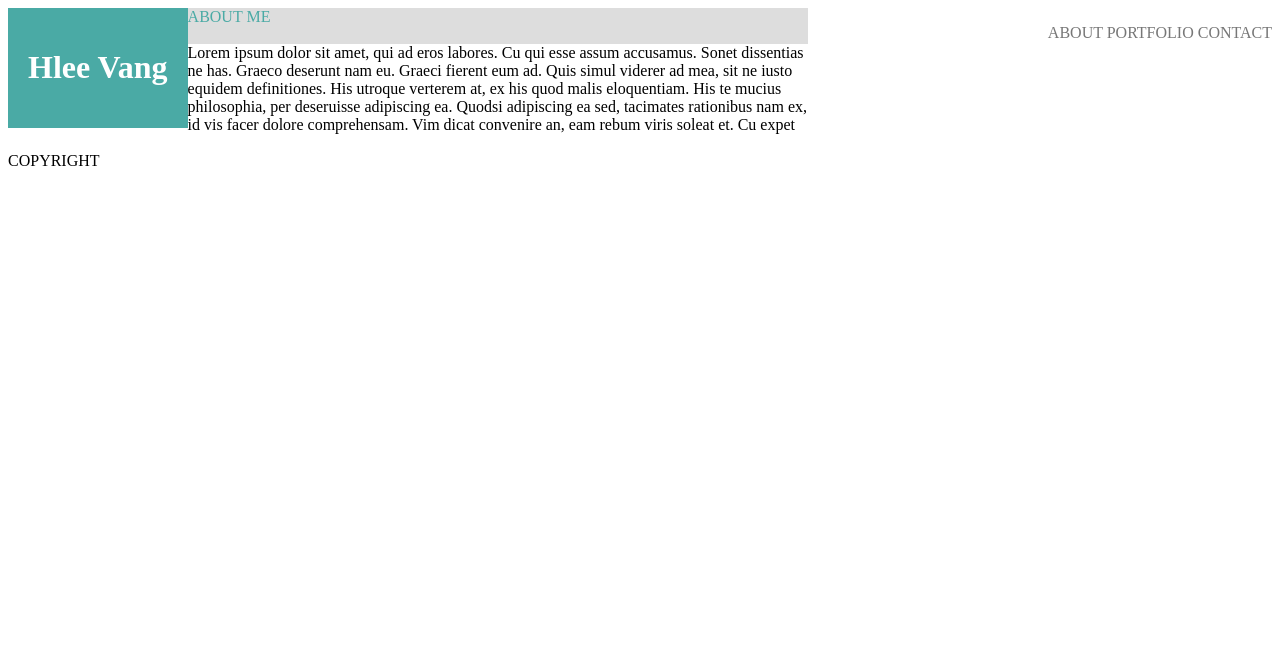
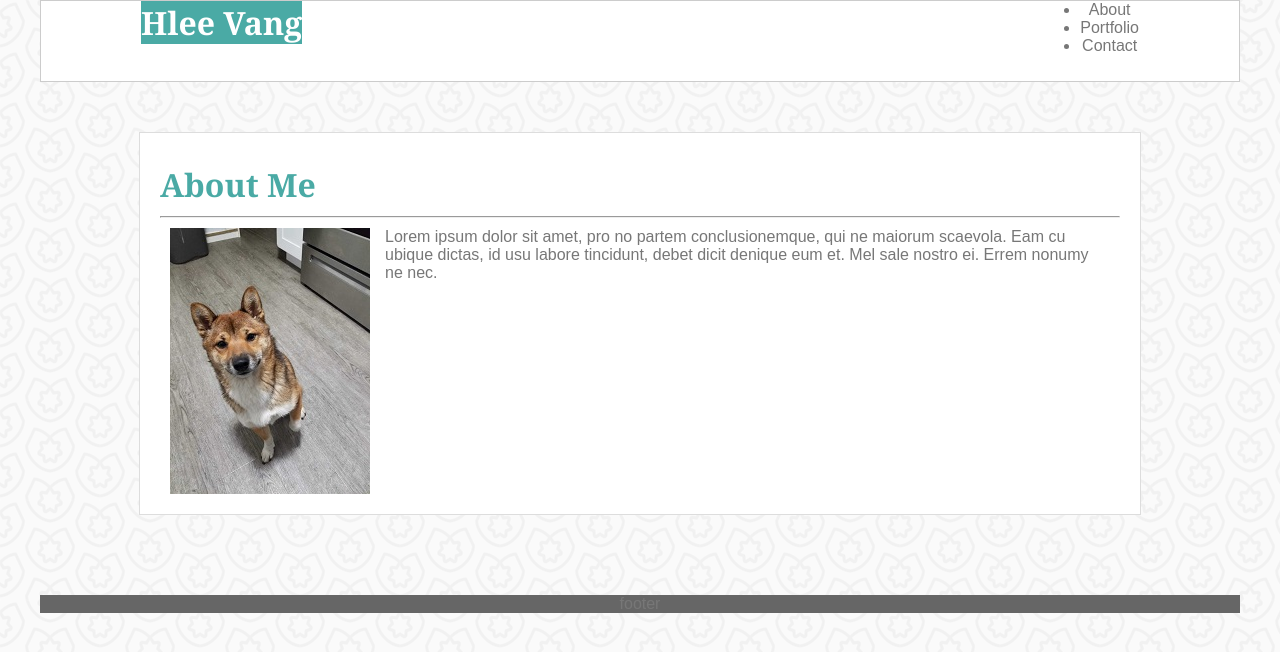
Before and after one commit to vanghlee01/Basic-Portfolio01, a plain HTML site: page index.html in a window 1280 px wide. Drawn offline with Linux system fonts and the light colour scheme.

Commit message:
updating html and css

```diff
--- a/assets/css/style.css
+++ b/assets/css/style.css
@@ -1,43 +1,63 @@
-{
-  box-sizing: border-box;
-  text-align: center;
+*{
+  padding: auto;
+  margin: auto;
 }
 
+header {
+  background-color: #ffffff;
+  border: 1px solid #cccccc;
+  margin: auto;
+  height: 80px;
+  padding: auto;
+}
+header h1 {
+  color: #ffffff;
+  font-family: 'Georgia', Times, Times New Roman, serif;
+}
+#logo {
+ background-color: #4aaaa5;
+ float: left;
+ display: inline-block;
+ margin-left: 100px;
+}
+ #nav {
+   float: right;
+   padding-right: 100px;
+ }
 body {
-  background: #ffffff
+  margin: auto;
+  text-align: center;
+  width: 1200px;
+  background-image: url("../images/lilypads/lilypads/lilypads.png");
+  font-family: 'Arial', 'Helvetica Neue', Helvetica, sans-serif;
+  color: #777777;
+}
+main {
+
+  background-color: #ffffff;
+  border: 1px solid #dddddd;
+  width: 960px;
+  padding: 20px;
+  text-align: left;
+  display: inline-block;
+  margin-top: 50px;
+  margin-bottom: 80px;
+
+}
+main p{
+  margin: 10px;
+}
+main h1 {
+  color: #4aaaa5;
+  font-family: 'Georgia', Times, Times New Roman, serif;
+}
+main img {
+  float: left;
+  margin-right: 15px;
 }
 
-#header {
-  background-color: #4aaaa5;
-  color: #ffffff;
-  float: left;
-  padding: 20px;
-  margin-bottom: 20px;
-  float: left;
-}
 
-#main {
-background-color: #dddddd;
-width: 800px;
+footer {
+  background-color: #666666;
 
 }
-
-#content{
-  background-color: #ffffff;
-  color: #777777;
-  float: right;
-
-
-
-}
-#aside{
-  color: #4aaaa5;
-}
-#division {
-  background-color: #ffffff;
-
-}
-
-footer {
-  clear: both;
-}
--- a/index.html
+++ b/index.html
@@ -8,38 +8,39 @@
 </head>
 
 <body>
-    <div id="container">
+    <header>
+        <div id="logo">
+            <h1>Hlee Vang</h1>
+        </div>
+        <div id="nav">
+            <ul>
+                <li>About</li>
+                <li>Portfolio</li>
+                <li>Contact</li>
+            </ul>
+        </div>
+    </header>
+    <main>
+        <p>
+            <h1>
+                About Me
+            </h1>
+        </p>
+        <hr>
+        <p>
+            <img src="../Basic-Portfolio01/assets/images/tamago1.jpg" alt="This is a singer!!">
+        </p>
+        <p>
+            Lorem ipsum dolor sit amet, pro no partem conclusionemque, qui ne maiorum scaevola. Eam cu ubique dictas, id
+            usu labore tincidunt, debet dicit denique eum et. Mel sale nostro ei. Errem nonumy ne nec.
 
-    </div>
-    <header id="header">
-        <h1>Hlee Vang</h1>
-    </header>
-    <div id="content">
-       <p>ABOUT PORTFOLIO CONTACT</p>
-
-        <br>
-    </div>
-    <section id="main">
-        <aside id="aside">
-            ABOUT ME
-        </aside>
-        <br>
-        <div id="division">
-            Lorem ipsum dolor sit amet, qui ad eros labores. Cu qui esse assum accusamus. Sonet dissentias ne has.
-            Graeco deserunt nam eu.
-
-            Graeci fierent eum ad. Quis simul viderer ad mea, sit ne iusto equidem definitiones. His utroque verterem
-            at, ex his quod malis eloquentiam. His te mucius philosophia, per deseruisse adipiscing ea. Quodsi
-            adipiscing ea sed, tacimates rationibus nam ex, id vis facer dolore comprehensam.
-
-            Vim dicat convenire an, eam rebum viris soleat et. Cu expet
-        </div>
-    </section>
-    <br>
+        </p>
+    </main>
     <footer>
-        COPYRIGHT
+        footer
     </footer>
-
 </body>
 
+
+
 </html>
```
Also changed, not shown: assets/images/lilypads/lilypads/lilypads.png (added), assets/images/lilypads/lilypads/readme.txt (added), assets/images/received_649130398883361.jpeg (added), assets/images/tamago1.jpg (added), 1 other file.
